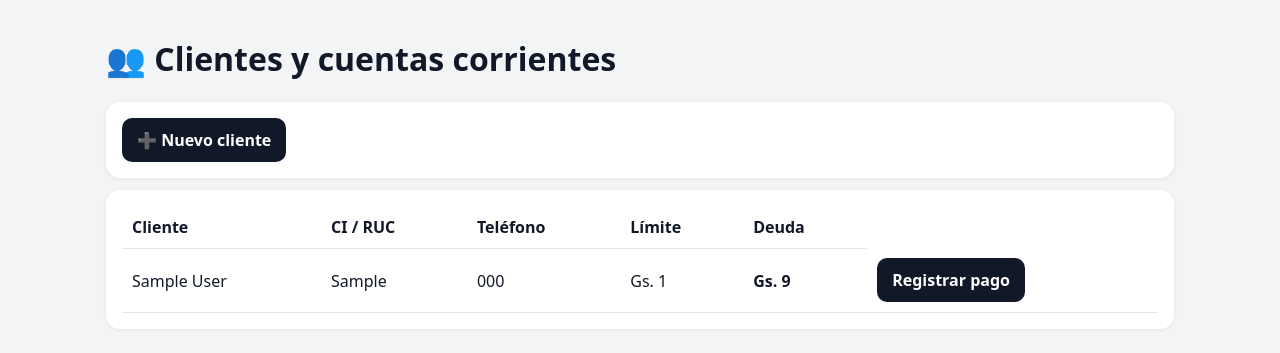
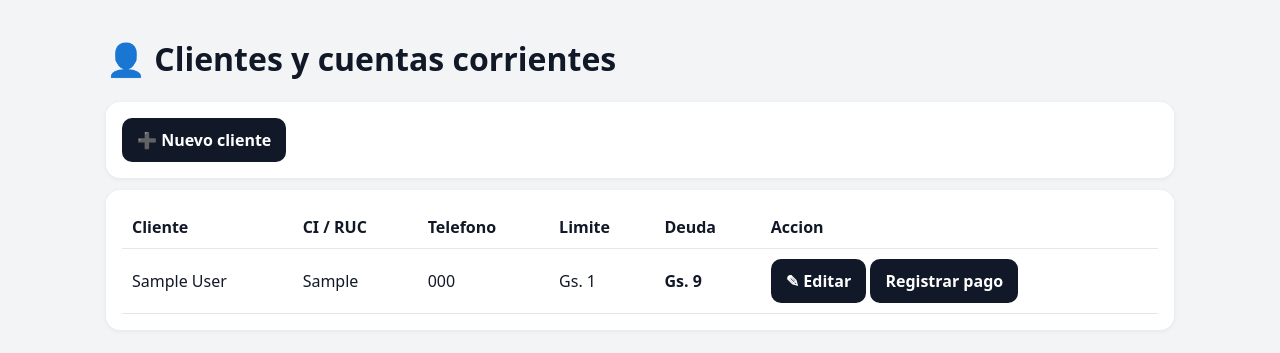
Before and after one commit to geancego2-droid/delicias-al-paso, a Django app: page /stock/clientes/ in a window 1280 px wide. Shown: the part 112-465 px from the top of the page. Run offline with Django 5.2, Linux system fonts and the light colour scheme; a user stored in the database is signed in; tables that the repository leaves empty hold one stand-in row (values such as "Sample post"); parts of the project's set-up code (start-up, migrations or seed data) failed here and were passed over.

Commit message:
Agregar edicion de clientes y proveedores

```diff
--- a/stock/urls.py
+++ b/stock/urls.py
@@ -3,4 +3,4 @@ from . import views
 from .cash_views import cash_register,cash_movement,close_cash
 from .customer_views import customer_payment
 from .report_views import reports
-urlpatterns=[path('',views.dashboard,name='stock-dashboard'),path('venta/nueva/',views.new_sale,name='new_sale'),path('compra/nueva/',views.new_purchase,name='new_purchase'),path('productos/',views.products,name='products'),path('productos/nuevo/',views.new_product,name='new_product'),path('productos/<int:product_id>/editar/',views.edit_product,name='edit_product'),path('clientes/',views.customers,name='customers'),path('clientes/nuevo/',views.new_customer,name='new_customer'),path('clientes/<int:customer_id>/pago/',customer_payment,name='customer_payment'),path('proveedores/',views.suppliers,name='suppliers'),path('proveedores/nuevo/',views.new_supplier,name='new_supplier'),path('categorias/',views.categories,name='categories'),path('categorias/nueva/',views.new_category,name='new_category'),path('reportes/',reports,name='reports'),path('caja/',cash_register,name='cash_register'),path('caja/movimiento/',cash_movement,name='cash_movement'),path('caja/cerrar/',close_cash,name='close_cash'),path('gastos/nuevo/',views.new_expense,name='new_expense')]
+urlpatterns=[path('',views.dashboard,name='stock-dashboard'),path('venta/nueva/',views.new_sale,name='new_sale'),path('compra/nueva/',views.new_purchase,name='new_purchase'),path('productos/',views.products,name='products'),path('productos/nuevo/',views.new_product,name='new_product'),path('productos/<int:product_id>/editar/',views.edit_product,name='edit_product'),path('clientes/',views.customers,name='customers'),path('clientes/nuevo/',views.new_customer,name='new_customer'),path('clientes/<int:customer_id>/editar/',views.edit_customer,name='edit_customer'),path('clientes/<int:customer_id>/pago/',customer_payment,name='customer_payment'),path('proveedores/',views.suppliers,name='suppliers'),path('proveedores/nuevo/',views.new_supplier,name='new_supplier'),path('proveedores/<int:supplier_id>/editar/',views.edit_supplier,name='edit_supplier'),path('categorias/',views.categories,name='categories'),path('categorias/nueva/',views.new_category,name='new_category'),path('reportes/',reports,name='reports'),path('caja/',cash_register,name='cash_register'),path('caja/movimiento/',cash_movement,name='cash_movement'),path('caja/cerrar/',close_cash,name='close_cash'),path('gastos/nuevo/',views.new_expense,name='new_expense')]
--- a/stock/views.py
+++ b/stock/views.py
@@ -95,6 +95,15 @@ def new_customer(request):
     return render(request, 'stock/contact_form.html', {'form': form, 'title': 'Nuevo cliente', 'icon': '👥'})
 
 @login_required
+@require_http_methods(['GET','POST'])
+def edit_customer(request, customer_id):
+    customer = Customer.objects.get(pk=customer_id)
+    form = CustomerForm(request.POST or None, instance=customer)
+    if form.is_valid():
+        form.save(); messages.success(request, 'Cliente actualizado correctamente.'); return redirect('customers')
+    return render(request, 'stock/contact_form.html', {'form': form, 'title': 'Editar cliente', 'icon': 'Editar', 'customer': customer})
+
+@login_required
 def suppliers(request):
     suppliers = Supplier.objects.all()
     return render(request, 'stock/suppliers.html', {'suppliers': suppliers})
@@ -106,6 +115,15 @@ def new_supplier(request):
     if form.is_valid():
         form.save(); messages.success(request, 'Proveedor creado correctamente.'); return redirect('suppliers')
     return render(request, 'stock/contact_form.html', {'form': form, 'title': 'Nuevo proveedor', 'icon': '🏢'})
+
+@login_required
+@require_http_methods(['GET','POST'])
+def edit_supplier(request, supplier_id):
+    supplier = Supplier.objects.get(pk=supplier_id)
+    form = SupplierForm(request.POST or None, instance=supplier)
+    if form.is_valid():
+        form.save(); messages.success(request, 'Proveedor actualizado correctamente.'); return redirect('suppliers')
+    return render(request, 'stock/contact_form.html', {'form': form, 'title': 'Editar proveedor', 'icon': 'Editar', 'supplier': supplier})
 
 @login_required
 @require_http_methods(['GET','POST'])
--- a/templates/stock/customers.html
+++ b/templates/stock/customers.html
@@ -1 +1 @@
-{% extends 'stock/base.html' %}{% block content %}<h1>👥 Clientes y cuentas corrientes</h1><div class="card"><a class="btn" href="{% url 'new_customer' %}">➕ Nuevo cliente</a></div><div class="card"><table class="table"><tr><th>Cliente</th><th>CI / RUC</th><th>Teléfono</th><th>Límite</th><th>Deuda</th></tr>{% for customer,debt in data %}<tr><td>{{ customer.name }}</td><td>{{ customer.document|default:'-' }}</td><td>{{ customer.phone|default:'-' }}</td><td>Gs. {{ customer.credit_limit|floatformat:0 }}</td><td class="{% if debt > 0 %}danger{% endif %}">Gs. {{ debt|floatformat:0 }}</td><td>{% if debt > 0 %}<a class="btn" href="{% url 'customer_payment' customer.id %}">Registrar pago</a>{% endif %}</td></tr>{% empty %}<tr><td colspan="5">No hay clientes registrados.</td></tr>{% endfor %}</table></div>{% endblock %}
+{% extends 'stock/base.html' %}{% block content %}<h1>&#128100; Clientes y cuentas corrientes</h1><div class="card"><a class="btn" href="{% url 'new_customer' %}">&#10133; Nuevo cliente</a></div><div class="card"><table class="table"><tr><th>Cliente</th><th>CI / RUC</th><th>Telefono</th><th>Limite</th><th>Deuda</th><th>Accion</th></tr>{% for customer,debt in data %}<tr><td>{{ customer.name }}</td><td>{{ customer.document|default:'-' }}</td><td>{{ customer.phone|default:'-' }}</td><td>Gs. {{ customer.credit_limit|floatformat:0 }}</td><td class="{% if debt > 0 %}danger{% endif %}">Gs. {{ debt|floatformat:0 }}</td><td><a class="btn" href="{% url 'edit_customer' customer.id %}">&#9998; Editar</a> {% if debt > 0 %}<a class="btn" href="{% url 'customer_payment' customer.id %}">Registrar pago</a>{% endif %}</td></tr>{% empty %}<tr><td colspan="6">No hay clientes registrados.</td></tr>{% endfor %}</table></div>{% endblock %}
--- a/templates/stock/suppliers.html
+++ b/templates/stock/suppliers.html
@@ -1 +1 @@
-{% extends 'stock/base.html' %}{% block content %}<div class="card"><h1>🏢 Proveedores</h1><a class="btn" href="{% url 'new_supplier' %}">➕ Nuevo proveedor</a></div><div class="card"><div class="grid">{% for supplier in suppliers %}<div class="card"><strong>{{ supplier.name }}</strong><div>RUC: {{ supplier.ruc|default:'-' }}</div><div>Tel.: {{ supplier.phone|default:'-' }}</div><div>{{ supplier.address|default:'-' }}</div><div>{{ supplier.email|default:'-' }}</div></div>{% empty %}<p>No hay proveedores registrados.</p>{% endfor %}</div></div>{% endblock %}
+{% extends 'stock/base.html' %}{% block content %}<div class="card"><h1>&#127970; Proveedores</h1><a class="btn" href="{% url 'new_supplier' %}">&#10133; Nuevo proveedor</a></div><div class="card"><div class="grid">{% for supplier in suppliers %}<div class="card"><strong>{{ supplier.name }}</strong><div>RUC: {{ supplier.ruc|default:'-' }}</div><div>Tel.: {{ supplier.phone|default:'-' }}</div><div>{{ supplier.address|default:'-' }}</div><div>{{ supplier.email|default:'-' }}</div><p><a class="btn" href="{% url 'edit_supplier' supplier.id %}">&#9998; Editar</a></p></div>{% empty %}<p>No hay proveedores registrados.</p>{% endfor %}</div></div>{% endblock %}
```
